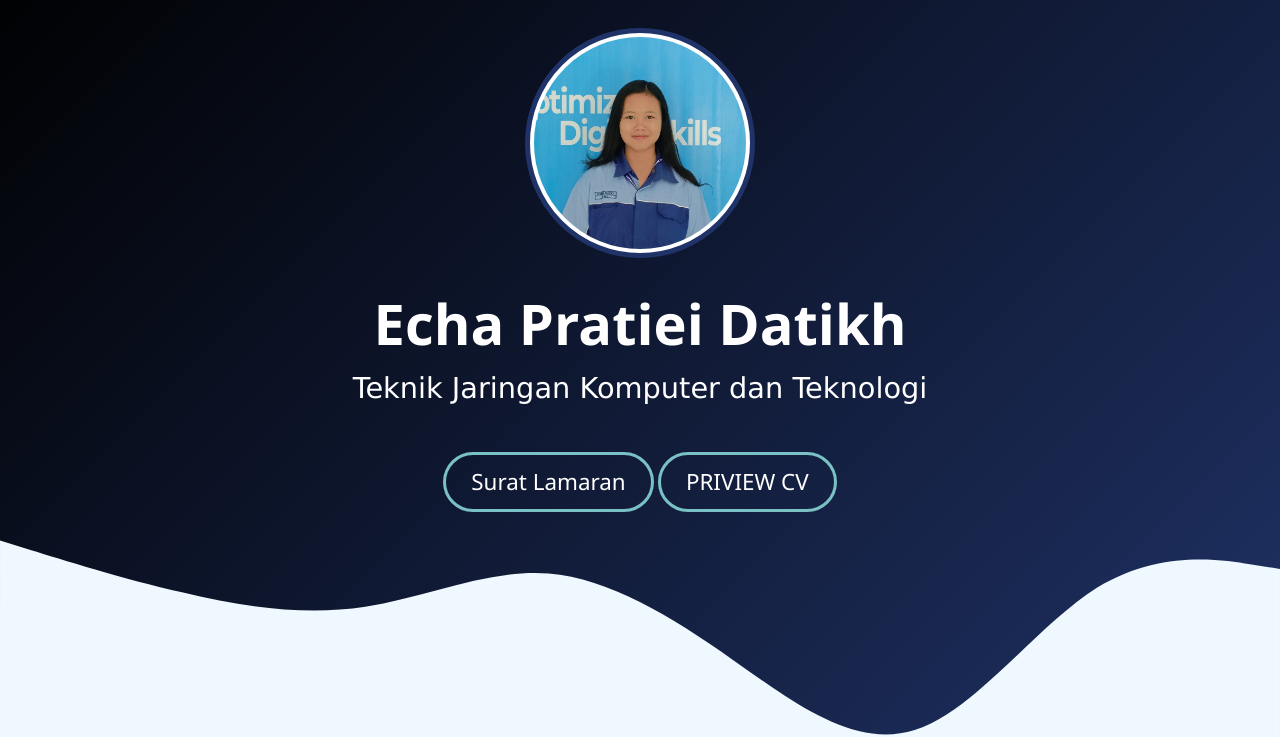
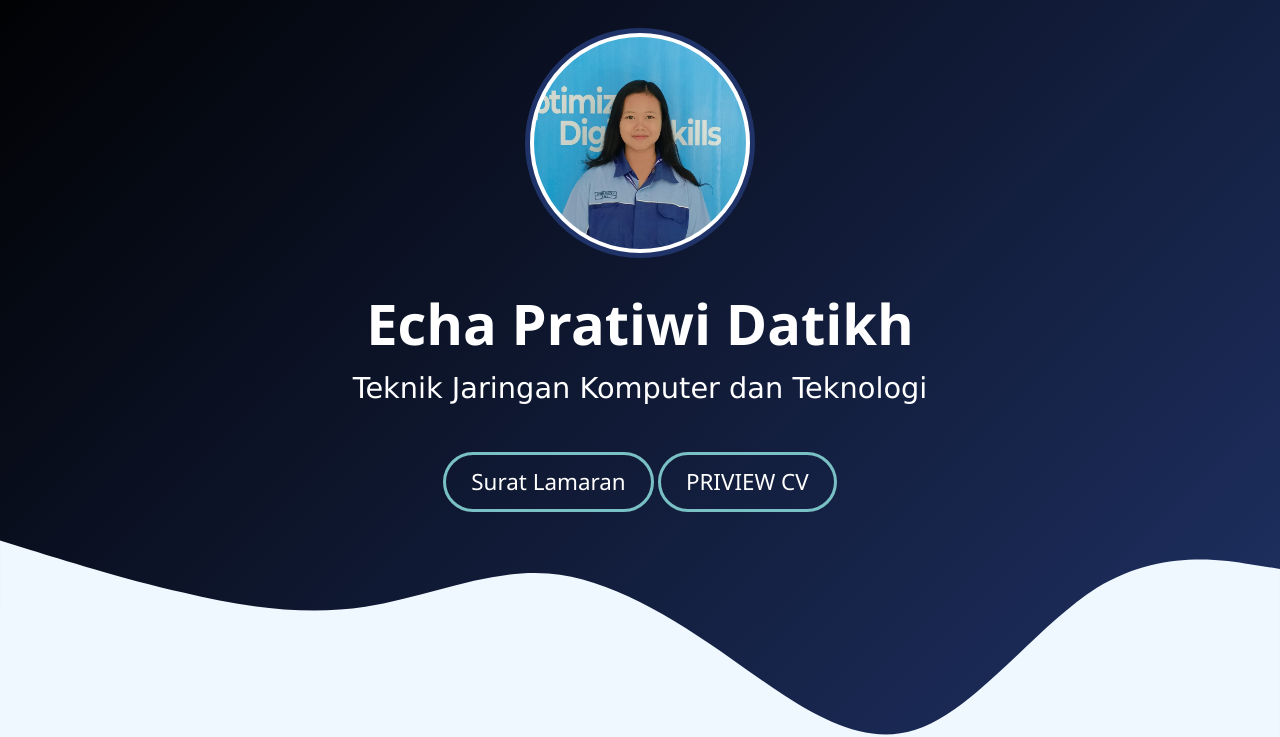
Before and after one commit to EchaDatikh/Echa.P, a plain HTML site: page index.html in a window 1280 px wide. Shown: the part 71-808 px from the top of the page. Drawn offline with nearby package versions, Linux system fonts and the light colour scheme; a web font is replaced by a local one.

Commit message:
index.html

```diff
--- a/index.html
+++ b/index.html
@@ -56,7 +56,7 @@
     <section class="jumbotron text-center">
       <br><br>
       <img src="gambar/e.jpg" alt="foto" class="rounded-circle img-thumbnail" width="230">
-      <h1 class="display-4">Echa Pratiei Datikh</h1>
+      <h1 class="display-4">Echa Pratiwi Datikh</h1>
       <p class="lead">Teknik Jaringan Komputer dan Teknologi</p>
         <button type="button" class="btn btn-primary -md-4 mb-6" data-bs-toggle="modal" data-bs-target="#exampleModal2">
         Surat Lamaran
```
